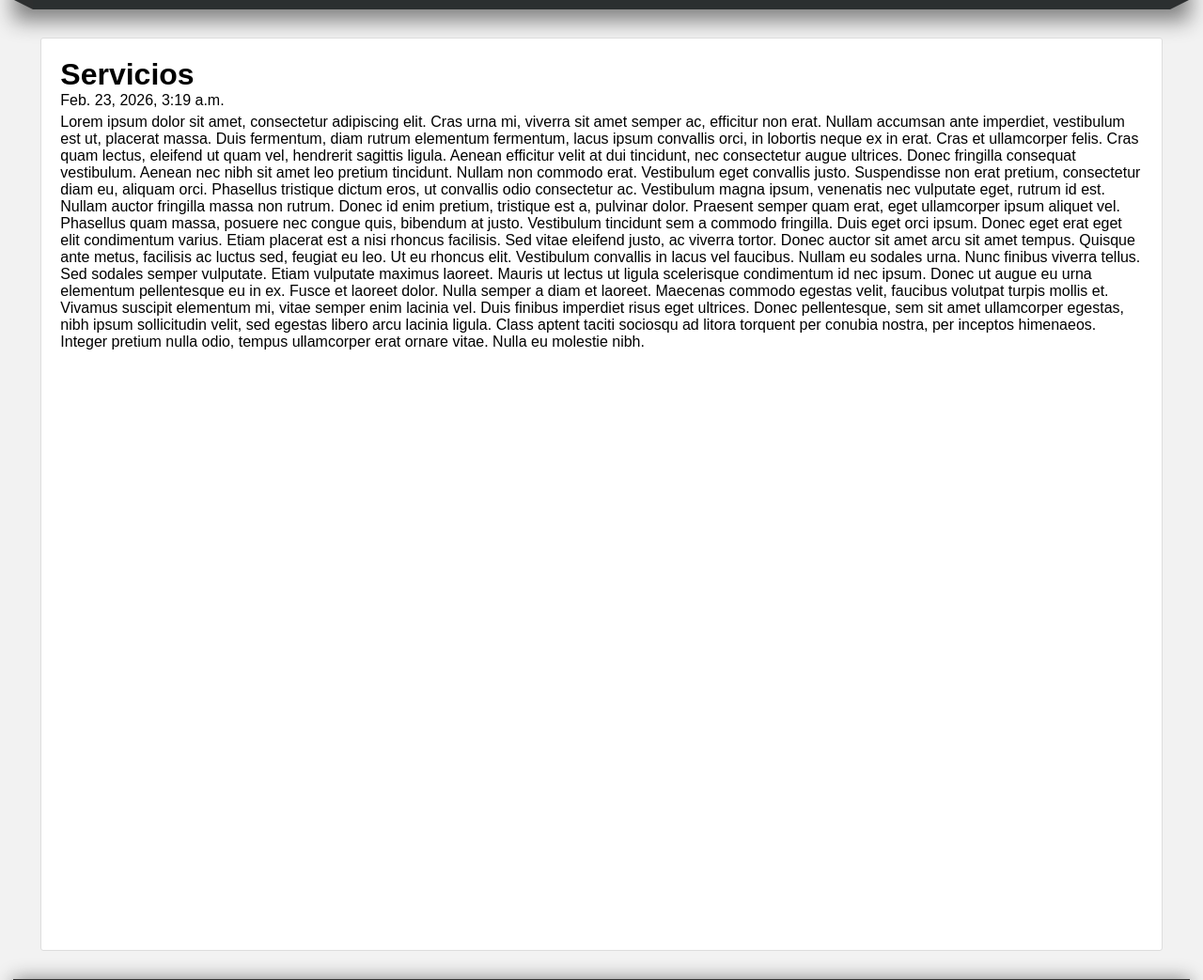
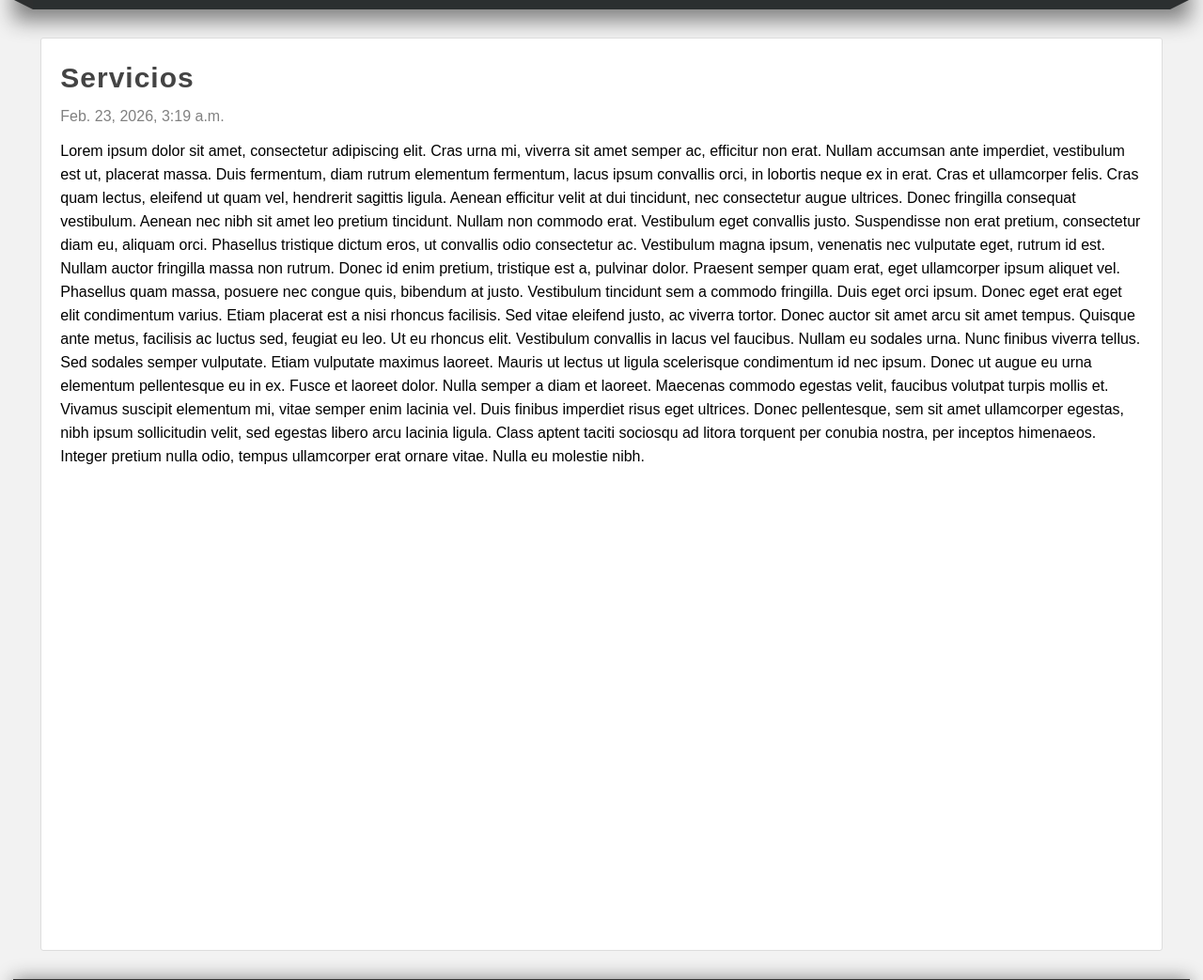
Before and after one commit to mayuelcuarto/master-python, a Django app: a page that uses 22-django/ProyectoDjango/pages/templates/pages/page.html in a window 1280 px wide. Shown: the part 182-1225 px from the top of the page at 94% size. Run offline with Django 3.2, Linux system fonts and the light colour scheme; data comes from the database, SQL or seed files in the repository.

Commit message:
Cambio en estilos

```diff
--- a/22-django/ProyectoDjango/mainapp/static/css/styles.css
+++ b/22-django/ProyectoDjango/mainapp/static/css/styles.css
@@ -204,6 +204,17 @@ nav ul li a:hover{
     margin-top: 5px;
 }
 
+.date{
+    display: block;
+    margin-top: 15px;
+    margin-bottom: 15px;
+    color: gray;
+}
+
+.content{
+    line-height: 25px;
+}
+
 .article-item{
     margin-bottom: 20px;
     margin-top: 20px;
--- a/22-django/ProyectoDjango/pages/templates/pages/page.html
+++ b/22-django/ProyectoDjango/pages/templates/pages/page.html
@@ -3,7 +3,7 @@
 {% block title %} {{ page.title }} {% endblock %}
 
 {% block content %}
-    <h1>{{ page.title }}</h1>
-    <span>{{ page.created_at }}</span>
-    <p>{{ page.content }}</p>
+    <h1 class="title">{{ page.title }}</h1>
+    <span class="date">{{ page.created_at }}</span>
+    <p class="content">{{ page.content }}</p>
 {% endblock %}
```
